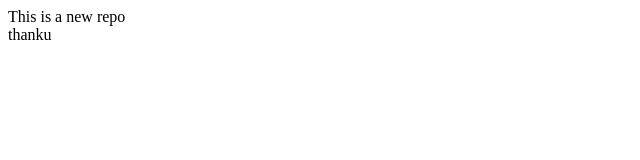
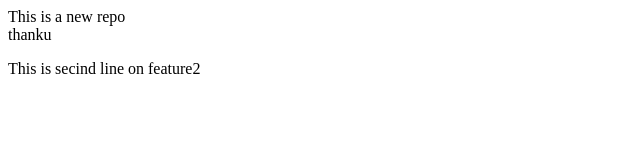
Before and after one commit to bharti-Shivam/LocalRepo, a plain HTML site: page index.html in a window 1280 px wide. Shown: the whole page, without its empty margins (0-640 px from the left). Drawn offline with Linux system fonts and the light colour scheme.

Commit message:
add new line

```diff
--- a/index.html
+++ b/index.html
@@ -1,2 +1,3 @@
 <p>This is a new repo<br>
 thanku</p>
+<p>This is secind line on feature2</p>
```
